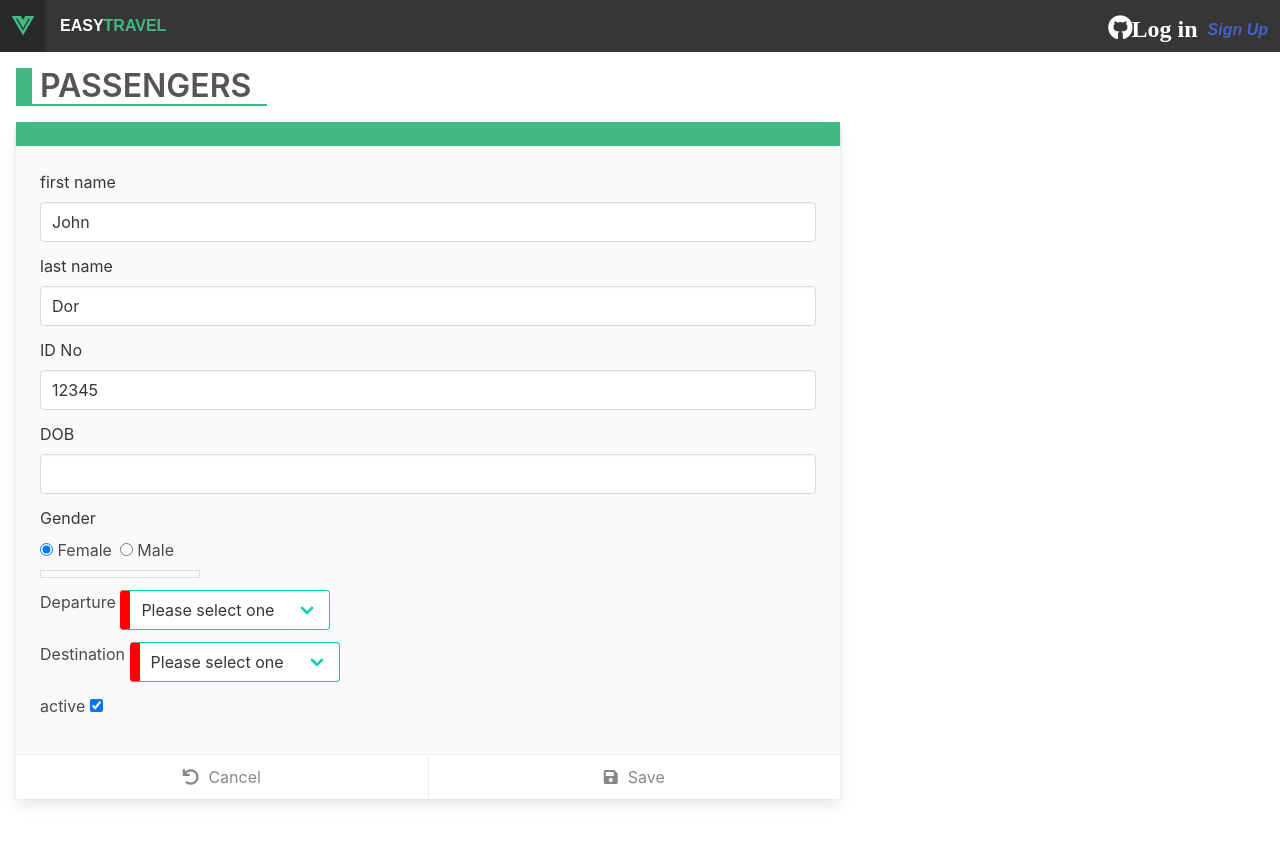
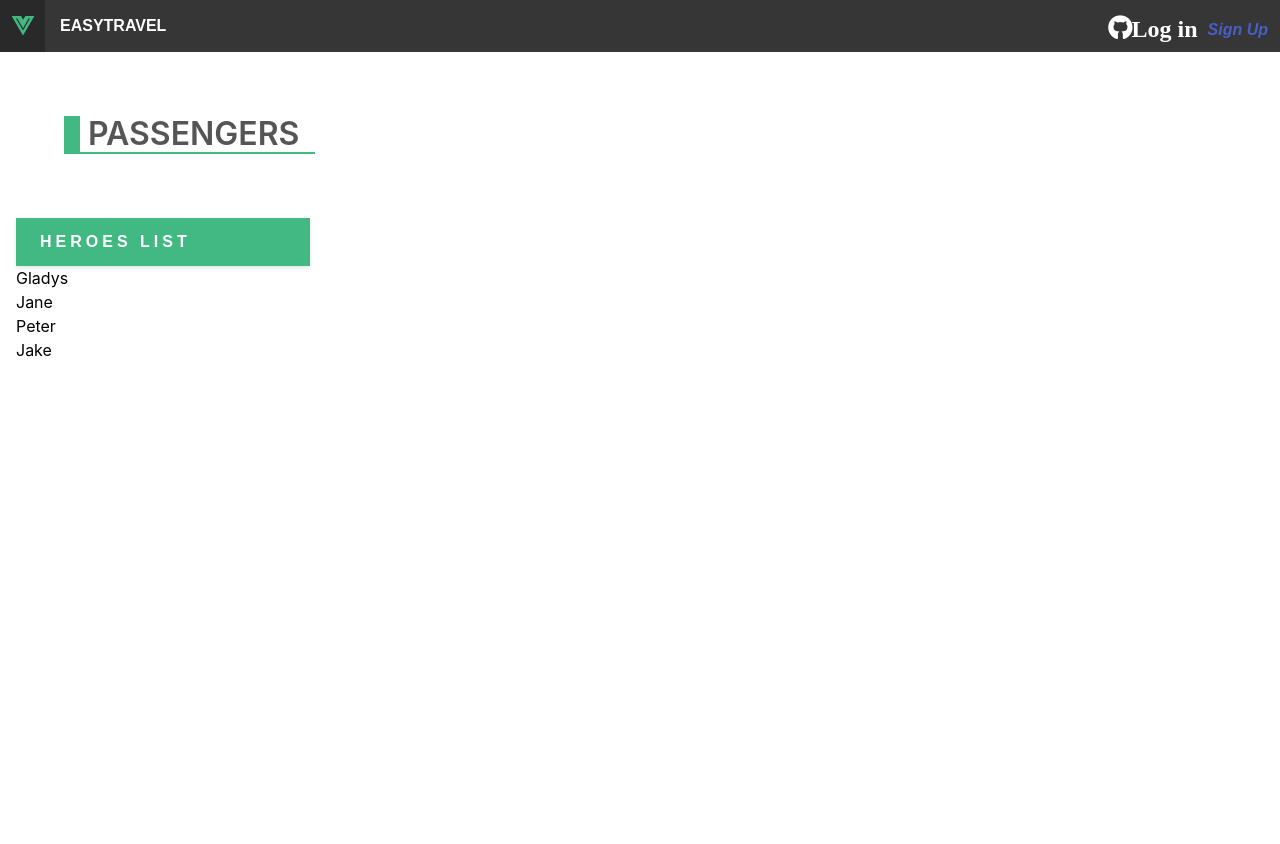
Before and after one commit to cjTarwireyi/easy-travel, a Vue app: page / in a window 1280 px wide. Shown: the top 844 px of the page. After the commit the page ends 800 px from the top, so only its background shows below. Built offline with nearby package versions, Linux system fonts and the light colour scheme.

Commit message:
added list to the DOM using v-for

```diff
--- a/src/components/passengers.vue
+++ b/src/components/passengers.vue
@@ -4,7 +4,21 @@
       <h2 class="title">Passengers</h2>
     </div>
      <div class="columns">
-      <div class="column is-8">
+      <div class="column is-3">
+        <header class="card-header">
+          <p class="card-header-title">heroes list</p>
+        </header>
+        <ul class="list is-hoverable">
+            <li v-for="passenger in passengers" :key="passenger.id">
+                <a class="list-item" @click="selectedPassenger = passenger" :class="{'is-active': selectedPassenger==passenger}">
+                  <span>{{passenger.firstName}}</span>
+                </a>
+            </li>
+        </ul>
+      </div>
+    </div>
+    <div class="columns" v-if="selectedPassenger">
+      <div class="column is-3">
         <div class="card edit-detail">
           <header class="card-header">
             <p class="card-header-title"></p>
@@ -13,28 +27,28 @@
             <div class="content">
               <div class="field">
                 <label class="label" for="firstName">first name</label>
-                <input class="input" id="firstName" v-model="passenger.firstName" />
+                <input class="input" id="firstName" v-model="selectedPassenger.firstName" />
               </div>
               <div class="field">
                 <label class="label" for="lastName">last name</label>
-                <input class="input" id="lastName" v-model="passenger.lastName" />
+                <input class="input" id="lastName" v-model="selectedPassenger.lastName" />
               </div>
               <div class="field">
                 <label class="label" for="idNumber">ID No</label>
-                <input class="input" id="idNumber" type="text" v-model="passenger.IdNumber"/>
+                <input class="input" id="idNumber" type="text" v-model="selectedPassenger.IdNumber"/>
               </div>
              <div class="field">
                 <label class="label" for="dateOfBirth">DOB</label>
-                <input class="input" id="dateOfBirth" type="text" v-model="passenger.dateOfBirth" />
+                <input class="input" id="dateOfBirth" type="text" v-model="selectedPassenger.dateOfBirth" />
               </div>
                <div class="field">
                 <label class="label">Gender</label>
                 <label class="radio" for="female">
-                  <input type="radio" id="female" value="female" v-model="passenger.gender"/>
+                  <input type="radio" id="female" value="female" v-model="selectedPassenger.gender"/>
                   Female
                 </label>
                 <label class="radio" for="male">
-                  <input type="radio" id="male" value="male" v-model="passenger.gender" />
+                  <input type="radio" id="male" value="male" v-model="selectedPassenger.gender" />
                   Male
                 </label>
                 <div class="color-line"></div>
@@ -43,7 +57,7 @@
                 <label for="power">
                   Departure
                   <div class="select is-primary">
-                    <select id="departure" v-model="passenger.departure" :class="{invalid: !passenger.departure}" @keyup.esc="clearDeparture()">
+                    <select id="departure" v-model="selectedPassenger.departure" :class="{invalid: !selectedPassenger.departure}" @keyup.esc="clearDeparture()">
                       <option disabled value>Please select one</option>
                       <option>Cape Town CBD</option>
                       <option>Cape Town Bellville</option>
@@ -57,7 +71,7 @@
                 <label for="power">
                   Destination
                   <div class="select is-primary">
-                    <select id="destination" v-model="passenger.destination" :class="{invalid: !passenger.destination}" @keyup.esc="clearDestination()">
+                    <select id="destination" v-model="selectedPassenger.destination" :class="{invalid: !selectedPassenger.destination}" @keyup.esc="clearDestination()">
                       <option disabled value>Please select one</option>
                       <option>Cape Town CBD</option>
                       <option>Cape Town Bellville</option>
@@ -70,7 +84,7 @@
               <div class="field">
                 <label class="checkbox" for="active">
                   active
-                  <input type="checkbox" class="is-primary" id="active" v-model="passenger.active" />
+                  <input type="checkbox" class="is-primary" id="active" v-model="selectedPassenger.active" />
                 </label>
               </div>
             </div>
@@ -86,7 +100,7 @@
             </button>
           </footer>
         </div>
-        <div class="notification is-info">{{message}}</div>
+        <div class="notification is-info"></div>
       </div>
     </div>
   </div>
@@ -97,17 +111,53 @@ export default {
   name: 'Passengers',
   data(){
     return{
-      passenger:{
-        firstName:'John',
-        lastName:'Dor',
-        IdNumber:'12345',
+      selectedPassenger:undefined,
+      passengers: [
+        {
+          id: 10,
+          firstName: 'Gladys',
+          lastName: 'May',
+          IdNumber:'2001',
           dateOfBirth:'',
           gender:'female',
           active:true,
           departure:'',
           destination:''
         },
-        message:'',
+        {
+          id: 20,
+          firstName: 'Jane',
+          lastName: 'Govender',
+           IdNumber:'2002',
+          dateOfBirth:'',
+          gender:'female',
+          active:true,
+          departure:'',
+          destination:''
+        },
+        {
+          id: 30,
+          firstName: 'Peter',
+          lastName: 'Drygh',
+          IdNumber:'2003',
+          dateOfBirth:'',
+          gender:'male',
+          active:true,
+          departure:'',
+          destination:''
+        },
+        {
+          id: 40,
+          firstName: 'Jake',
+          lastName: 'Moore',
+          IdNumber:'2004',
+          dateOfBirth:'',
+          gender:'male',
+          active:true,
+          departure:'',
+          destination:''
+        },
+      ],
     }
   },
 
--- a/src/design/_bulma.scss
+++ b/src/design/_bulma.scss
@@ -1,23 +1,23 @@
-// @import 'bulma/bulma.sass';
+ @import 'bulma/bulma.sass';
 // Using specific Bulma files reduces the 3 production css files from 195kb to 139kb for a 28% decrease
-@import 'bulma/sass/utilities/_all.sass';
-@import 'bulma/sass/utilities/mixins.sass';
-@import 'bulma/sass/utilities/controls.sass';
-@import 'bulma/sass/base/generic.sass';
-@import 'bulma/sass/base/helpers.sass'; // 277 lines
-@import 'bulma/sass/base/minireset.sass';
-@import 'bulma/sass/layout/footer.sass';
+//@import 'bulma/sass/utilities/_all.sass';
+//@import 'bulma/sass/utilities/mixins.sass';
+//@import 'bulma/sass/utilities/controls.sass';
+//@import 'bulma/sass/base/generic.sass';
+//@import 'bulma/sass/base/helpers.sass'; // 277 lines
+//@import 'bulma/sass/base/minireset.sass';
+//@import 'bulma/sass/layout/footer.sass';
 
 // @import 'bulma/sass/layout/section.sass'; // 12 lines
-@import 'bulma/sass/components/card.sass';
+//@import 'bulma/sass/components/card.sass';
 // @import 'bulma/sass/components/list.sass'; // 39 lines
-@import 'bulma/sass/components/menu.sass';
-@import 'bulma/sass/components/modal.sass';
-@import 'bulma/sass/components/navbar.sass';
-@import 'bulma/sass/elements/button.sass';
+//@import 'bulma/sass/components/menu.sass';
+//@import 'bulma/sass/components/modal.sass';
+//@import 'bulma/sass/components/navbar.sass';
+//@import 'bulma/sass/elements/button.sass';
 // @import 'bulma/sass/elements/container.sass'; // 25 lines
 // @import 'bulma/sass/elements/content.sass'; // 150 lines
 // @import 'bulma/sass/elements/title.sass'; // 64 lines
 // @import 'bulma/sass/elements/icon.sass';
-@import 'bulma/sass/form/_all.sass';
-@import 'bulma/sass/grid/columns.sass';
+//@import 'bulma/sass/form/_all.sass';
+//@import 'bulma/sass/grid/columns.sass';
--- a/src/design/_styles.scss
+++ b/src/design/_styles.scss
@@ -57,10 +57,13 @@ header {
   font-family: Arial;
   span {
     letter-spacing: 0px;
-    &.easy {
+    &.tour {
       color: #fff;
     }
-    &.travel {
+    &.of {
+      color: #ccc;
+    }
+    &.heroes {
       color: $primary-light;
     }
   }
@@ -190,3 +193,17 @@ textarea.invalid,
 select.invalid {
   border-left: 10px red solid !important;
 }
+
+.list-item {
+  color: #000;
+  &:hover {
+    color: $accent-color;
+  }
+  &.is-active {
+    background-color: $accent-color;
+    border-radius: 0;
+    border-top: #fff solid 1px;
+    border-bottom: #fff solid 1px;
+    color: #fff;
+  }
+}
--- a/src/design/_variables.scss
+++ b/src/design/_variables.scss
@@ -5,3 +5,4 @@ $primary-light: $vue-light;
 $link: $primary;
 $info: $primary;
 $shade-light: #fafafa;
+$accent-color: #00b3e6;
```
Lines whose indentation alone changed are shown as unchanged.
